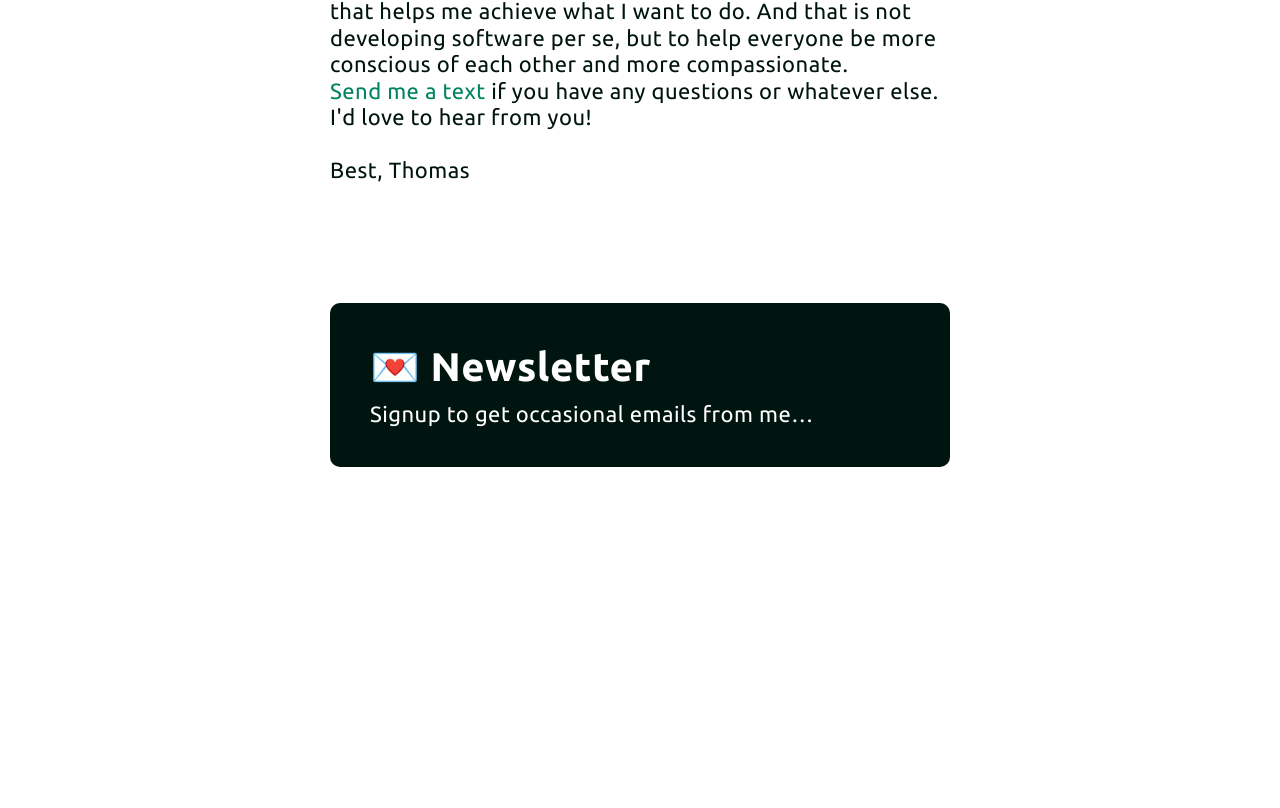
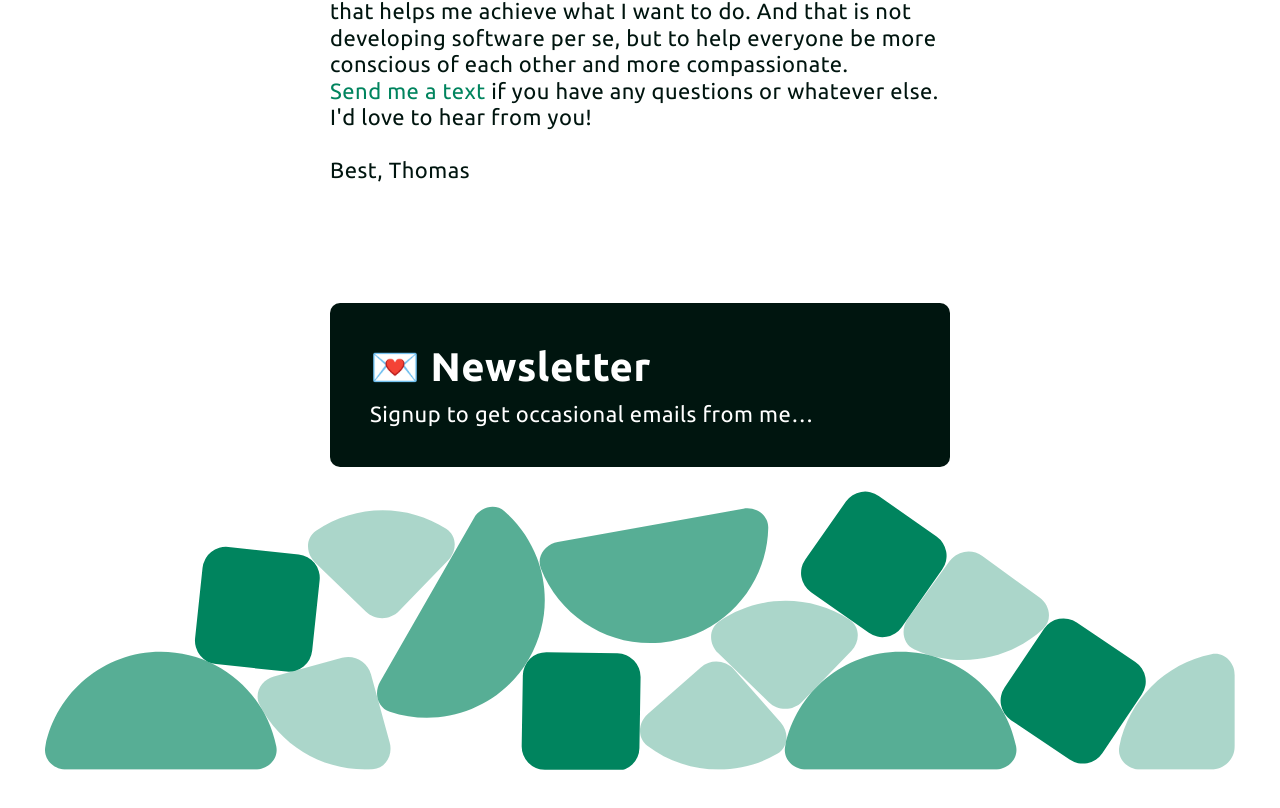
Before and after one commit to thomasrosen/thomasrosen.me, a React (Create React App) app: page / in a window 1280 px wide. Shown: the part 714-1522 px from the top of the page. Before the commit the page ends 1461 px from the top, so only its background shows below. Built offline with nearby package versions, Linux system fonts and the light colour scheme.

Commit message:
thomasrosen published a site update

```diff
--- a/src/components/App.js
+++ b/src/components/App.js
@@ -38,5 +38,34 @@ export default function App() {
       <p>Signup to get occasional emails from me…</p>
     </a>
 
+      <svg viewBox="0 0 2526 600" fill="none" xmlns="http://www.w3.org/2000/svg" style={{
+        maxWidth: '100%',
+        marginInline: '5px',
+        marginBlockStart: '0px',
+        marginBlockEnd: 'calc(-25vh - 40px)',
+        aspectRatio: 'calc(2526 / 600)',
+      }}>
+        <g clip-path="url(#clip0_13_2)">
+          <rect x="339.635" y="122.106" width="250" height="250" rx="50" transform="rotate(6.04311 339.635 122.106)" fill="var(--primary-color)" />
+          <rect x="1015.12" y="349.9" width="250" height="250" rx="50" transform="rotate(0.929009 1015.12 349.9)" fill="var(--primary-color)" />
+          <rect x="2148.68" y="259.571" width="250" height="250" rx="50" transform="rotate(33.9493 2148.68 259.571)" fill="var(--primary-color)" />
+          <path fill-rule="evenodd" clip-rule="evenodd" d="M2525.66 399.868C2525.66 372.253 2503.05 349.346 2475.98 354.804C2377.76 374.606 2300.4 451.972 2280.59 550.187C2275.13 577.256 2298.04 599.868 2325.66 599.868H2475.66C2503.27 599.868 2525.66 577.482 2525.66 549.868V399.868Z" fill="var(--primary-color)" fill-opacity="0.33" />
+          <path fill-rule="evenodd" clip-rule="evenodd" d="M1279.5 482.12C1258.79 500.385 1256.56 532.496 1278.56 549.188C1358.38 609.75 1467.57 616.601 1554.33 566.49C1578.24 552.678 1580.05 520.542 1561.79 499.831L1462.57 387.332C1444.3 366.621 1412.71 364.639 1392 382.904L1279.5 482.12Z" fill="var(--primary-color)" fill-opacity="0.33" />
+          <path fill-rule="evenodd" clip-rule="evenodd" d="M1831.91 279.199C1815.7 301.557 1820.57 333.375 1845.69 344.843C1936.83 386.452 2044.87 369.218 2118.55 301.32C2138.86 282.606 2133.58 250.854 2111.22 234.647L1989.77 146.612C1967.41 130.406 1936.15 135.392 1919.94 157.75L1831.91 279.199Z" fill="var(--primary-color)" fill-opacity="0.33" />
+          <path fill-rule="evenodd" clip-rule="evenodd" d="M1711.58 347.942C1730.79 328.107 1730.49 295.922 1707.25 281.008C1622.92 226.898 1513.53 228.641 1430.97 285.408C1408.21 301.054 1408.94 333.233 1428.77 352.446L1536.51 456.81C1556.35 476.022 1588 475.518 1607.21 455.684L1711.58 347.942Z" fill="var(--primary-color)" fill-opacity="0.33" />
+          <path fill-rule="evenodd" clip-rule="evenodd" d="M855.943 155.518C875.156 135.684 874.853 103.498 851.612 88.5845C767.289 34.4748 657.891 36.2171 575.334 92.9846C552.58 108.631 553.302 140.81 573.137 160.023L680.878 264.386C700.713 283.599 732.367 283.095 751.58 263.26L855.943 155.518Z" fill="var(--primary-color)" fill-opacity="0.33" />
+          <path fill-rule="evenodd" clip-rule="evenodd" d="M245.87 349.867C124.81 349.867 23.8467 435.916 0.806697 550.187C-4.65122 577.256 18.2561 599.867 45.8704 599.867L445.87 599.867C473.485 599.867 496.392 577.256 490.934 550.187C467.894 435.916 366.931 349.867 245.87 349.867Z" fill="var(--primary-color)" fill-opacity="0.66" />
+          <path fill-rule="evenodd" clip-rule="evenodd" d="M1027.74 364.19C1087.98 259.179 1063.58 128.786 975.92 51.9421C955.155 33.7385 924.143 42.3578 910.403 66.3109L711.371 413.278C697.631 437.231 705.846 468.352 732.042 477.087C842.627 513.961 967.504 469.2 1027.74 364.19Z" fill="var(--primary-color)" fill-opacity="0.66" />
+          <path fill-rule="evenodd" clip-rule="evenodd" d="M1329.26 327.432C1448.44 306.137 1532.69 203.671 1535.27 87.1285C1535.88 59.521 1509.35 41.2918 1482.17 46.1493L1088.41 116.512C1061.22 121.369 1042.65 147.658 1052.78 173.345C1095.57 281.781 1210.09 348.728 1329.26 327.432Z" fill="var(--primary-color)" fill-opacity="0.66" />
+          <path fill-rule="evenodd" clip-rule="evenodd" d="M1816.3 349.867C1695.24 349.867 1594.27 435.916 1571.23 550.187C1565.78 577.256 1588.68 599.867 1616.3 599.867L2016.3 599.867C2043.91 599.867 2066.82 577.256 2061.36 550.187C2038.32 435.916 1937.36 349.867 1816.3 349.867Z" fill="var(--primary-color)" fill-opacity="0.66" />
+          <rect x="1728.9" y="-9.89569" width="250" height="250" rx="50" transform="rotate(35.0812 1728.9 -9.89569)" fill="var(--primary-color)" />
+          <path fill-rule="evenodd" clip-rule="evenodd" d="M485.831 402.486C459.205 409.809 443.114 437.685 455.555 462.338C500.693 551.785 595.805 605.866 695.754 598.915C723.302 596.999 739.029 568.916 731.706 542.29L691.929 397.66C684.607 371.035 657.086 355.387 630.461 362.709L485.831 402.486Z" fill="var(--primary-color)" fill-opacity="0.33" />
+        </g>
+        <defs>
+          <clipPath id="clip0_13_2">
+            <rect width="2525.66" height="600" fill="white" />
+          </clipPath>
+        </defs>
+      </svg>
   </div>
 }
```
Also changed, not shown: 8 other files (tests, documents, lock files or other folders).
